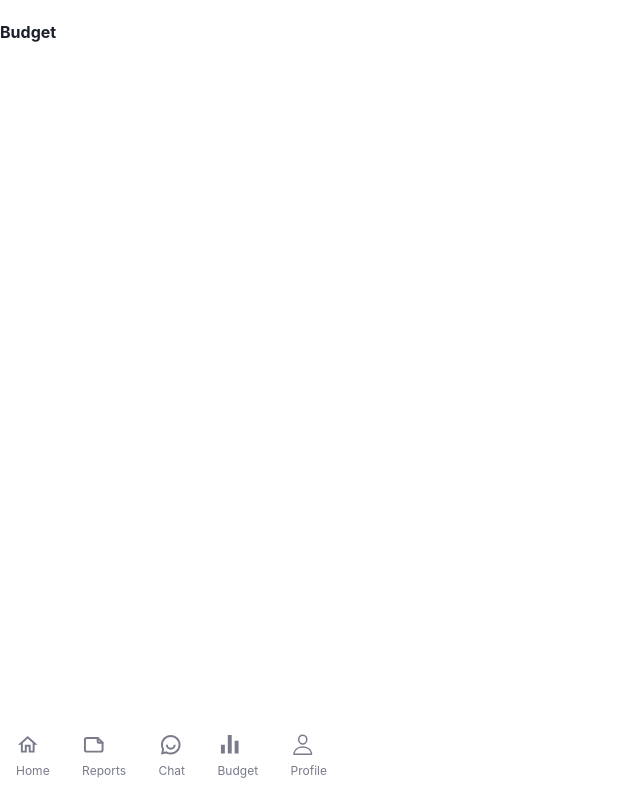
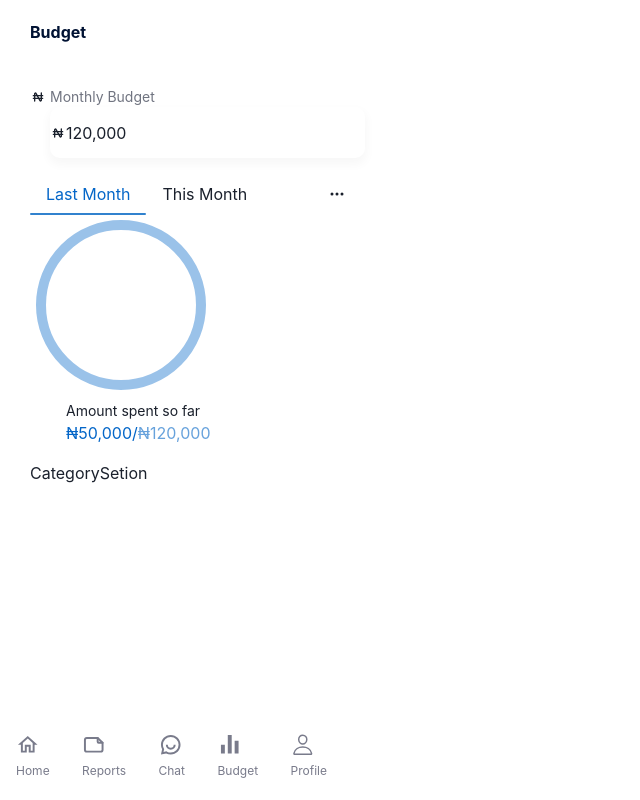
Before and after one commit to kelzzzcodes/Chakra-ui, a React (Create React App) app: page / in a window 1280 px wide. Shown: the whole page, without its empty margins (0-640 px from the left). Built offline with nearby package versions, Linux system fonts and the light colour scheme.

Commit message:
TabsSection build

```diff
--- /dev/null
+++ b/src/components/CategorySetion.jsx
@@ -0,0 +1,9 @@
+import React from 'react'
+
+const CategorySetion = () => {
+  return (
+    <div>CategorySetion</div>
+  )
+}
+
+export default CategorySetion
--- /dev/null
+++ b/src/components/TabsSection.jsx
@@ -0,0 +1,76 @@
+import {
+  Box,
+  Icon,
+  Spacer,
+  Tab,
+  TabIndicator,
+  TabList,
+  TabPanel,
+  TabPanels,
+  Tabs,
+  Text,
+} from '@chakra-ui/react'
+import { BsThreeDots } from 'react-icons/bs'
+
+const TabsSection = () => {
+  return (
+    <Tabs position="relative" variant="unstyled" marginTop="16px">
+      <Box display="flex" alignItems="center" w="315px">
+        <TabList display="flex" alignItems="center">
+          <Tab
+            _selected={{
+              color: '#0466C8',
+              tabIndicatorStyle: { width: '10px' },
+            }}
+          >
+            Last Month
+          </Tab>
+          <Tab
+            _selected={{
+              color: '#0466C8',
+              tabIndicatorStyle: { width: '10px' },
+            }}
+          >
+            This Month
+          </Tab>
+        </TabList>
+        <Spacer />
+        <Icon as={BsThreeDots} />
+      </Box>
+
+      <TabIndicator mt="-1.5px" height="2px" bg="blue.500" borderRadius="1px" />
+      <TabPanels>
+        <TabPanel
+
+        >
+          <Box>
+            <Box
+              w="150px"
+              height="150px"
+              borderRadius="50%"
+              outline="10px solid #0466C866"
+            >
+
+            </Box>
+           <Box marginTop='20px' marginLeft='20px' display='flex' flexDirection='column'>
+
+             <Text   fontSize='14px' >Amount spent so far </Text>
+
+             <Text display='flex' fontSize='16px' color='#0466C8'>
+                ₦50,000/<Text color='#67A2DC'>₦120,000</Text>
+             </Text>
+           </Box>
+          </Box>
+        </TabPanel>
+        <TabPanel>
+          <p>two!</p>
+        </TabPanel>
+        <TabPanel>
+          <p>three!</p>
+        </TabPanel>
+      </TabPanels>
+    </Tabs>
+  )
+}
+
+export default TabsSection
--- /dev/null
+++ b/src/components/index.js
@@ -0,0 +1,7 @@
+import Bottombar from "./Bottombar";
+import TabsSection from "./TabsSection";
+import CategorySetion from "./CategorySetion";
+
+export  {
+    Bottombar,TabsSection,CategorySetion
+}
--- a/src/pages/Home.jsx
+++ b/src/pages/Home.jsx
@@ -1,5 +1,16 @@
-import { Box, Heading } from '@chakra-ui/react'
-import Bottombar from '../components/Bottombar'
+import {
+  Box,
+  Container,
+  Flex,
+  Heading,
+  Icon,
+  Stack,
+  Text,
+} from '@chakra-ui/react'
+
+import { TbCurrencyNaira } from 'react-icons/tb'
+import { Bottombar, CategorySetion, TabsSection } from '../components'
+
 
 const Home = () => {
   return (
@@ -8,13 +19,51 @@ const Home = () => {
       flexDirection="column"
       h="100vh" // Set height to 100vh
       bg="white"
-      overflow='none'
-      position='absolute' Outer box with green background
+      overflow="none"
+      position="absolute"
+      Outer
+      box
+      with
+      green
+      background
     >
-      <Box w="md" position='fixed' top='0'>
-        <Heading as="h1" size="28px" fontWeight="bold" marginTop="20px">
+      <Box w="md" position="fixed" top="0" marginLeft="30px">
+        <Heading
+          as="h1"
+          size="28px"
+          fontWeight="bold"
+          marginTop="20px"
+          color="#001233"
+        >
           Budget
         </Heading>
+
+        <Box display="flex" alignItems="center" marginTop="42px">
+          <Icon as={TbCurrencyNaira} />
+          <Text fontSize="14px" marginLeft="4px" color="#707480">
+            Monthly Budget
+          </Text>
+        </Box>
+        <Box
+          display="flex"
+          width="315px"
+          height="51px"
+          borderRadius="10px"
+          boxShadow="0px 5px 10px 2px #00000008"
+          marginLeft="20px"
+        >
+          <Flex
+            alignItems="center"
+            width="100%"
+            style={{ marginTop: 'auto', marginBottom: 'auto' }}
+          >
+            <Icon as={TbCurrencyNaira} />
+
+            <Text> 120,000</Text>
+          </Flex>
+        </Box>
+        <TabsSection/>
+        <CategorySetion/>
       </Box>
       <Bottombar />
     </Box>
```
